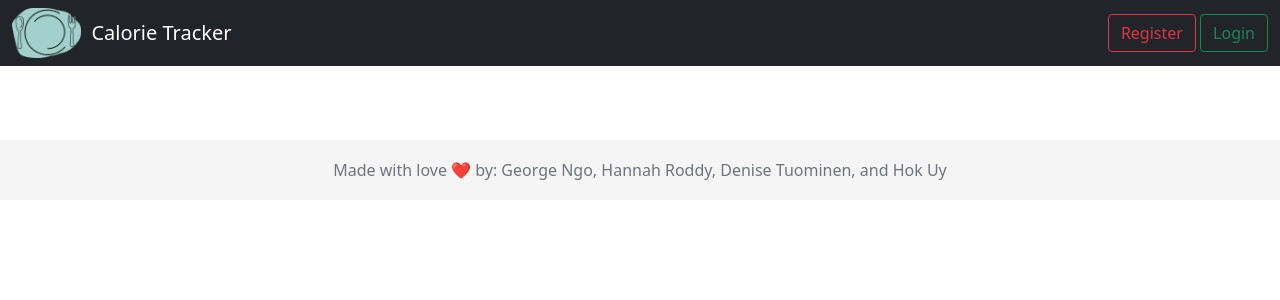
After one commit to hsengu/calorie-counter, a Node project: template views/welcome.handlebars in a window 1280 px wide. The commit adds this page. Shown: the top 300 px of the page. Run offline with Node 20 templates, Linux system fonts and the light colour scheme; the template is opened without the code that fills it: most values are stand-ins (such as "Sample title", 1, 10 or a date in 2020); some libraries are stand-ins or nearby versions.

Commit message:
welcome page

```diff
--- /dev/null
+++ b/views/welcome.handlebars
@@ -0,0 +1,58 @@
+<!DOCTYPE html>
+<html lang="en">
+
+<head>
+    <meta charset="UTF-8">
+    <meta http-equiv="X-UA-Compatible" content="IE=edge">
+    <meta name="viewport" content="width=device-width, initial-scale=1">
+    <link href="https://cdn.jsdelivr.net/npm/bootstrap@5.1.1/dist/css/bootstrap.min.css" rel="stylesheet"
+        integrity="sha384-F3w7mX95PdgyTmZZMECAngseQB83DfGTowi0iMjiWaeVhAn4FJkqJByhZMI3AhiU" crossorigin="anonymous">
+    <link rel="stylesheet" href="https://cdnjs.cloudflare.com/ajax/libs/font-awesome/5.15.4/css/all.min.css"
+        integrity="sha512-1ycn6IcaQQ40/MKBW2W4Rhis/DbILU74C1vSrLJxCq57o941Ym01SwNsOMqvEBFlcgUa6xLiPY/NS5R+E6ztJQ=="
+        crossorigin="anonymous" referrerpolicy="no-referrer" />
+    <link rel="stylesheet" href="/css/styles.css">
+    <link rel="stylesheet" href="/css/home.css">
+    <link rel="stylesheet" href="/css/create-sign-in.css">
+    <title>Calorie Tracker</title>
+</head>
+
+<body>
+    <nav class="navbar fixed-top navbar-expand-lg navbar-dark bg-dark">
+        <div class="container-fluid">
+            <img id="logo" src="/img/blue-gray-logo.png" alt="a plate with spoon and fork">
+            <a class="navbar-brand" href="/">Calorie Tracker</a>
+            <button class="navbar-toggler" type="button" data-bs-toggle="collapse" data-bs-target="#navbarContent"
+                aria-controls="navbarSupportedContent" aria-expanded="false" aria-label="Toggle navigation">
+                <span class="navbar-toggler-icon"></span>
+            </button>
+            <div class="collapse navbar-collapse" id="navbarContent">
+                <ul class="navbar-nav me-auto">
+                    {{#if loggedIn}}
+                    <li class="nav-item active">
+                        <a class="nav-link" href="/dashboard">Dashboard<span class="sr-only">(Current)</span></a>
+                    </li>
+                    {{/if}}
+                </ul>
+                <form class="dflex my-2 my-lg-0">
+                    {{#if loggedIn}}
+                    <button id="logoutBtn" class="btn btn-outline-success my-2 my-sm-0">Logout</button>
+                    {{else}}
+                    <a id="registerBtn" class="btn btn-outline-danger my-2 my-sm-0" href="/register">Register</a>
+                    <a id="loginBtn" class="btn btn-outline-success my-2 my-sm-0" href="/signin">Login</a>
+                    {{/if}}
+                </form>
+            </div>
+        </div>
+    </nav>
+    <main class="container">
+        {{{ body }}}
+    </main>
+    <footer class="footer">
+        <div class="container">
+            <span class="text-muted">Made with love ❤️ by: George Ngo, Hannah Roddy, Denise Tuominen, and Hok Uy</span>
+        </div>
+    </footer>
+
+</body>
+
+</html>
```
Also changed, not shown: views/layouts/create-sign-in.handlebars (+22 -9 lines).
